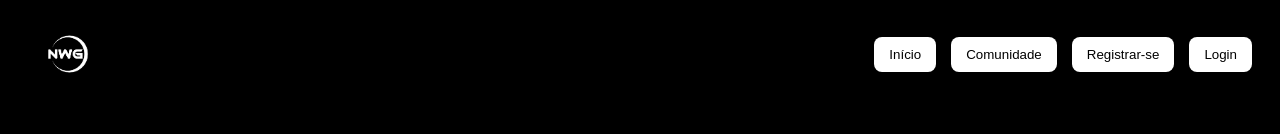
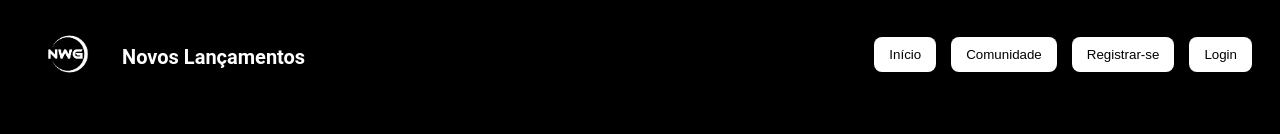
Before and after one commit to douglaslsfilho/Webapp-NewGeek, a plain HTML site: page index.html in a window 1280 px wide. Shown: the top 134 px of the page. Drawn offline with Linux system fonts and the light colour scheme.

Commit message:
quarta atualizaçao

```diff
--- a/index.html
+++ b/index.html
@@ -165,6 +165,9 @@
     <header>
         <div class="logo">
             <img src="images/logo.png" alt="Logo">
+            <div>
+                <h2 style="color: white; font-weight: bold; margin: 5px 0 0 0;">Novos Lançamentos</h2>
+            </div>
         </div>
         <button class="menu-toggle" onclick="toggleMenu()">☰</button>
         <nav class="nav-links">
```
